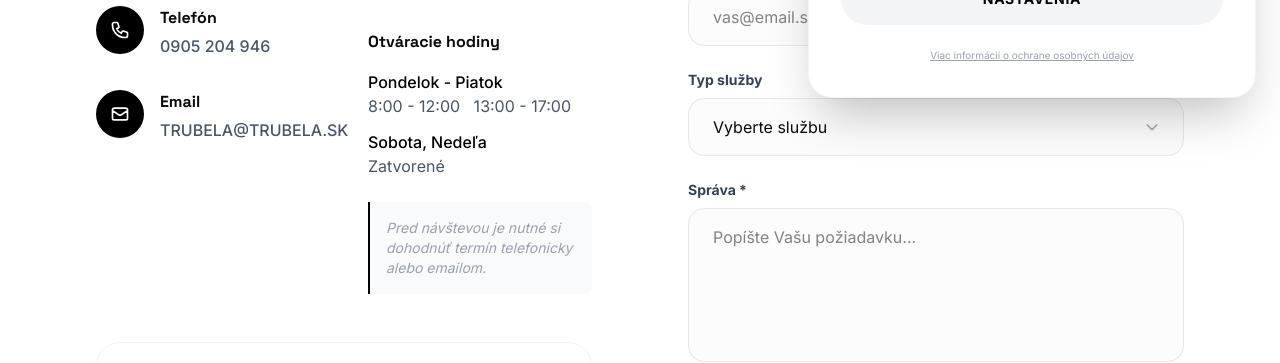
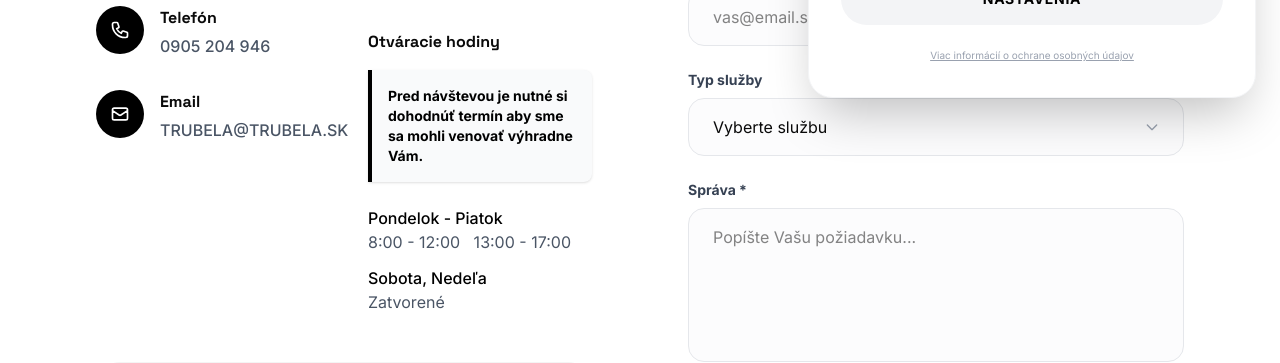
Before and after one commit to aebdigital/trubela, a Next.js app: page /kontakt in a window 1280 px wide. Shown: the part 678-1041 px from the top of the page. Built offline with nearby package versions, Linux system fonts and the light colour scheme.

Commit message:
Update contact page appointment notice and rename branch to atelier

```diff
--- a/src/app/kontakt/page.tsx
+++ b/src/app/kontakt/page.tsx
@@ -137,6 +137,9 @@ export default function KontaktPage() {
                   {/* Opening Hours */}
                   <div>
                     <p className="font-heading font-bold mb-4">Otváracie hodiny</p>
+                    <p className="mb-6 text-sm font-bold text-black bg-gray-50 p-4 border-l-4 border-black rounded-r-lg shadow-sm">
+                      Pred návštevou je nutné si dohodnúť termín aby sme sa mohli venovať výhradne Vám.
+                    </p>
                     <div className="space-y-3 text-gray-600">
                       <div>
                         <span className="font-medium text-black">Pondelok - Piatok</span>
@@ -147,9 +150,6 @@ export default function KontaktPage() {
                         <p>Zatvorené</p>
                       </div>
                     </div>
-                    <p className="mt-6 text-sm text-gray-400 italic bg-gray-50 p-4 border-l-2 border-black rounded-r-lg">
-                      Pred návštevou je nutné si dohodnúť termín telefonicky alebo emailom.
-                    </p>
                   </div>
                 </div>
               </div>
--- a/src/app/page.tsx
+++ b/src/app/page.tsx
@@ -8,7 +8,7 @@ const process = [
   {
     number: '01.',
     title: 'Konzultácia',
-    description: 'Počas návštevy našej pobočky zistíme Vaše požiadavky a ukážeme Vám možnosti z našich vzoriek v showroome.',
+    description: 'Počas návštevy nášho ateliéru zistíme Vaše požiadavky a ukážeme Vám možnosti z našich vzoriek v showroome.',
   },
   {
     number: '02.',
```
